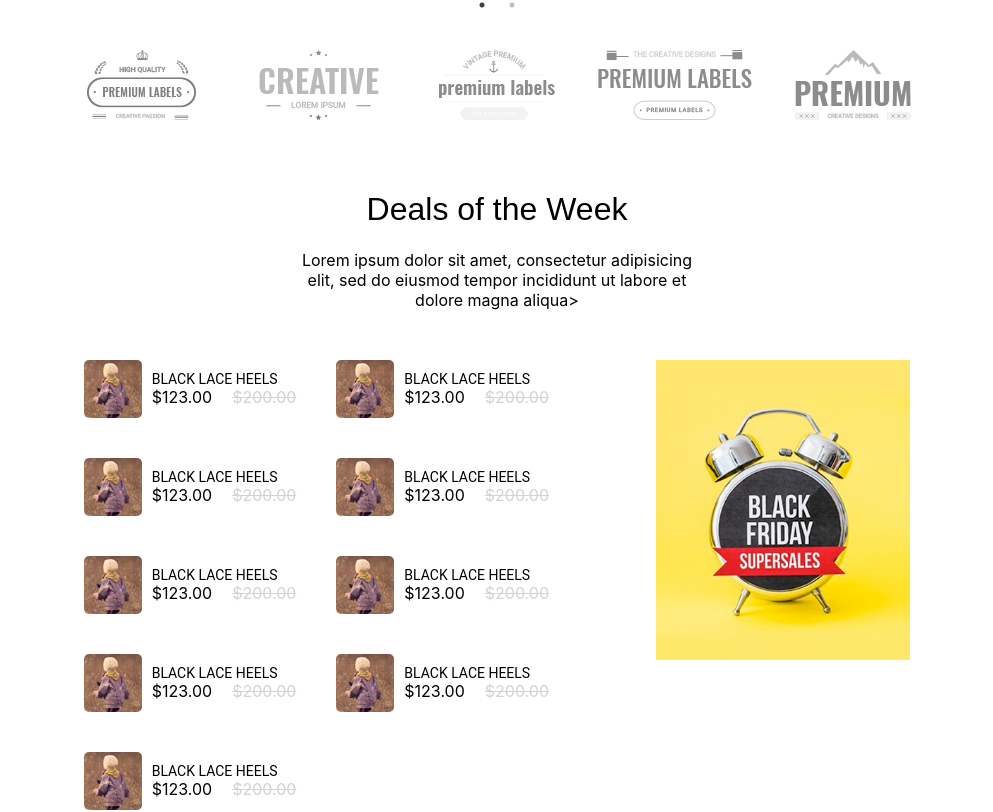
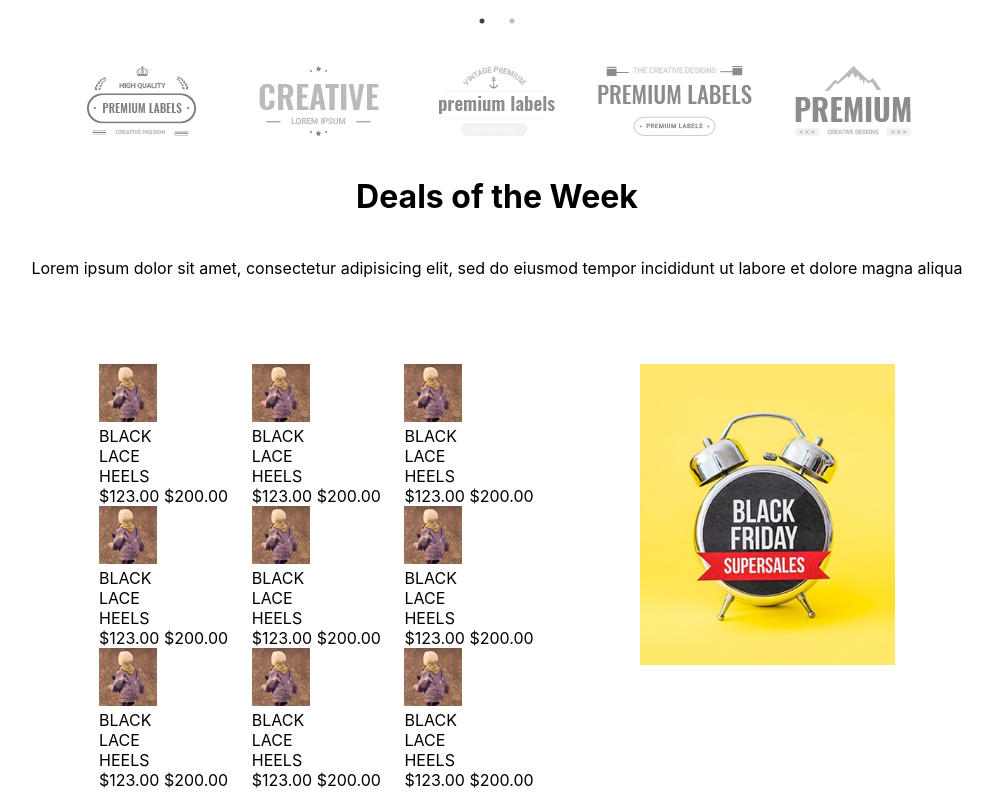
Before and after one commit to mexell96/karma-shop, a React (Create React App) app: page / in a window 1280 px wide. Shown: the part 2377-3189 px from the top of the page, without its empty margins (143-1136 px from the left). Built offline with nearby package versions, Linux system fonts and the light colour scheme.

Commit message:
fixed WeekDeals

```diff
--- /dev/null
+++ b/src/pages/Home/sections/Product.jsx
@@ -0,0 +1,21 @@
+import Grid from "@material-ui/core/Grid";
+
+const Product = ({ name, img, price, prevPrice }) => {
+  return (
+    <div>
+      <Grid item xl={4} lg={4} md={4} m={4} xs={10}>
+        <img src={img} alt={name} />
+        <div>
+          <div>{name}</div>
+          <div style={{ display: "flex" }}>
+            <span>{price}</span>
+            &nbsp;
+            <span>{prevPrice}</span>
+          </div>
+        </div>
+      </Grid>
+    </div>
+  );
+};
+
+export default Product;
--- a/src/pages/Home/sections/WeekDeals.jsx
+++ b/src/pages/Home/sections/WeekDeals.jsx
@@ -1,44 +1,99 @@
 import React from "react";
-import classes from "./WeekDeals.module.css";
-import picture from '../../../images/instPhotos/i1.jpg'
-import dealsImg from '../../../images/Home/WeekDeals/c5.jpg'
-
-const Product = ({ name, img, price, prevPrice }) => {
-    return (
-        <div style={{ display: "flex", minWidth: "30%" }}>
-            <img src={img} />
-            <div style={{ display: "flex", flexDirection: "column", justifyContent: "center" }}>
-                <p style={{ color: "black", fontFamily: '"Roboto", sans-serif' , fontSize: "14px"}}>{name}</p>
-                <div style={{ display: "flex"}}>
-                    <span style={{ marginRight: "20px"}}>{price}</span>
-                    <strike className={classes.prevPrice}>{prevPrice}</strike>
-                </div>
-            </div>
-        </div>
-    );
-}
+import picture from "../../../images/instPhotos/i1.jpg";
+import dealsImg from "../../../images/Home/WeekDeals/c5.jpg";
+import Grid from "@material-ui/core/Grid";
+import Product from "./Product";
 
 const WeekDeals = () => {
-    return (
-        <div className={classes.section}>
-            <h1 style={{fontFamily: '"Poppins", sans-serif', fontWeight: "500"}}>Deals of the Week</h1>
-            <p style={{marginBottom: "50px", width: "50%", textAlign: "center"}}>Lorem ipsum dolor sit amet, consectetur adipisicing elit, sed do eiusmod tempor incididunt ut labore et dolore magna aliqua></p>
-            <div style={{ display: "flex", alignItems: "start", marginBottom: "80px" }}>
-                <div className={classes.container}>
-                    <Product name='BLACK LACE HEELS' img={picture} price='$123.00' prevPrice='$200.00' />
-                    <Product name='BLACK LACE HEELS' img={picture} price='$123.00' prevPrice='$200.00' />
-                    <Product name='BLACK LACE HEELS' img={picture} price='$123.00' prevPrice='$200.00' />
-                    <Product name='BLACK LACE HEELS' img={picture} price='$123.00' prevPrice='$200.00' />
-                    <Product name='BLACK LACE HEELS' img={picture} price='$123.00' prevPrice='$200.00' />
-                    <Product name='BLACK LACE HEELS' img={picture} price='$123.00' prevPrice='$200.00' />
-                    <Product name='BLACK LACE HEELS' img={picture} price='$123.00' prevPrice='$200.00' />
-                    <Product name='BLACK LACE HEELS' img={picture} price='$123.00' prevPrice='$200.00' />
-                    <Product name='BLACK LACE HEELS' img={picture} price='$123.00' prevPrice='$200.00' />
-                </div>
-                <img className={classes.bigImg} src={dealsImg} />
-            </div>
-        </div>
-    );
+  return (
+    <>
+      <div>
+        <h1 style={{ textAlign: "center" }}>Deals of the Week</h1>
+        <p style={{ textAlign: "center", padding: "20px" }}>
+          Lorem ipsum dolor sit amet, consectetur adipisicing elit, sed do
+          eiusmod tempor incididunt ut labore et dolore magna aliqua
+        </p>
+      </div>
+
+      <Grid
+        container
+        justify="center"
+        style={{ padding: "50px 0px" }}
+        spacing={2}>
+        <Grid item xl={6} lg={6} md={6} m={9} xs={9}>
+          <Grid container>
+            <Product
+              name="BLACK LACE HEELS"
+              img={picture}
+              price="$123.00"
+              prevPrice="$200.00"
+            />
+            <Product
+              name="BLACK LACE HEELS"
+              img={picture}
+              price="$123.00"
+              prevPrice="$200.00"
+            />
+            <Product
+              name="BLACK LACE HEELS"
+              img={picture}
+              price="$123.00"
+              prevPrice="$200.00"
+            />
+            <Product
+              name="BLACK LACE HEELS"
+              img={picture}
+              price="$123.00"
+              prevPrice="$200.00"
+            />
+            <Product
+              name="BLACK LACE HEELS"
+              img={picture}
+              price="$123.00"
+              prevPrice="$200.00"
+            />
+            <Product
+              name="BLACK LACE HEELS"
+              img={picture}
+              price="$123.00"
+              prevPrice="$200.00"
+            />
+            <Product
+              name="BLACK LACE HEELS"
+              img={picture}
+              price="$123.00"
+              prevPrice="$200.00"
+            />
+            <Product
+              name="BLACK LACE HEELS"
+              img={picture}
+              price="$123.00"
+              prevPrice="$200.00"
+            />
+            <Product
+              name="BLACK LACE HEELS"
+              img={picture}
+              price="$123.00"
+              prevPrice="$200.00"
+            />
+          </Grid>
+        </Grid>
+
+        <Grid item xl={3} lg={3} md={3} m={9} xs={9}>
+          <img
+            src={dealsImg}
+            alt="dealsImg"
+            style={{
+              display: "block",
+              marginLeft: "auto",
+              marginRight: "auto",
+              maxWidth: "255px",
+            }}
+          />
+        </Grid>
+      </Grid>
+    </>
+  );
 };
 
 export default WeekDeals;
--- a/src/pages/Home/sections/WeekDeals.module.css
+++ /dev/null
@@ -1,35 +0,0 @@
-.section {
-    display: flex;
-    flex-direction: column;
-    align-items: center;
-    padding: 30px 120px;
-}
-
-.container {
-    display: flex;
-    flex-wrap: wrap;
-    gap: 40px;
-}
-
-.container img {
-    flex-basis: 70%;
-    max-width: 70px;
-    height: auto;
-    margin-right: 10px;
-    border-radius: 5px;
-}
-
-.prevPrice {
-    color: lightgrey;
-}
-
-.bigImg {
-    flex-basis: 30%;
-    margin-left: 30px;
-    height: 300px;
-    width: auto;
-}
-
-p {
-    margin: 0;
-}
```
